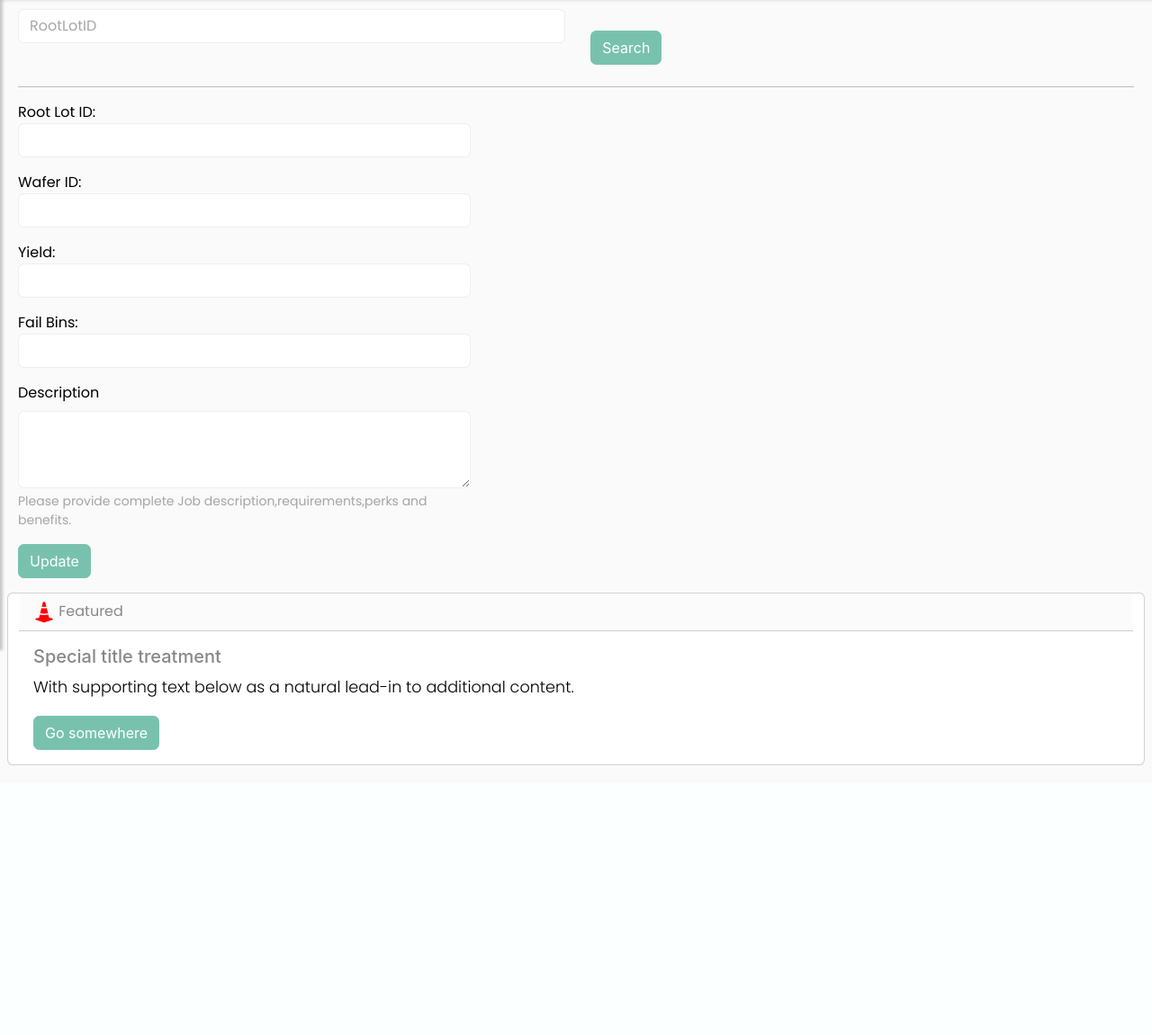
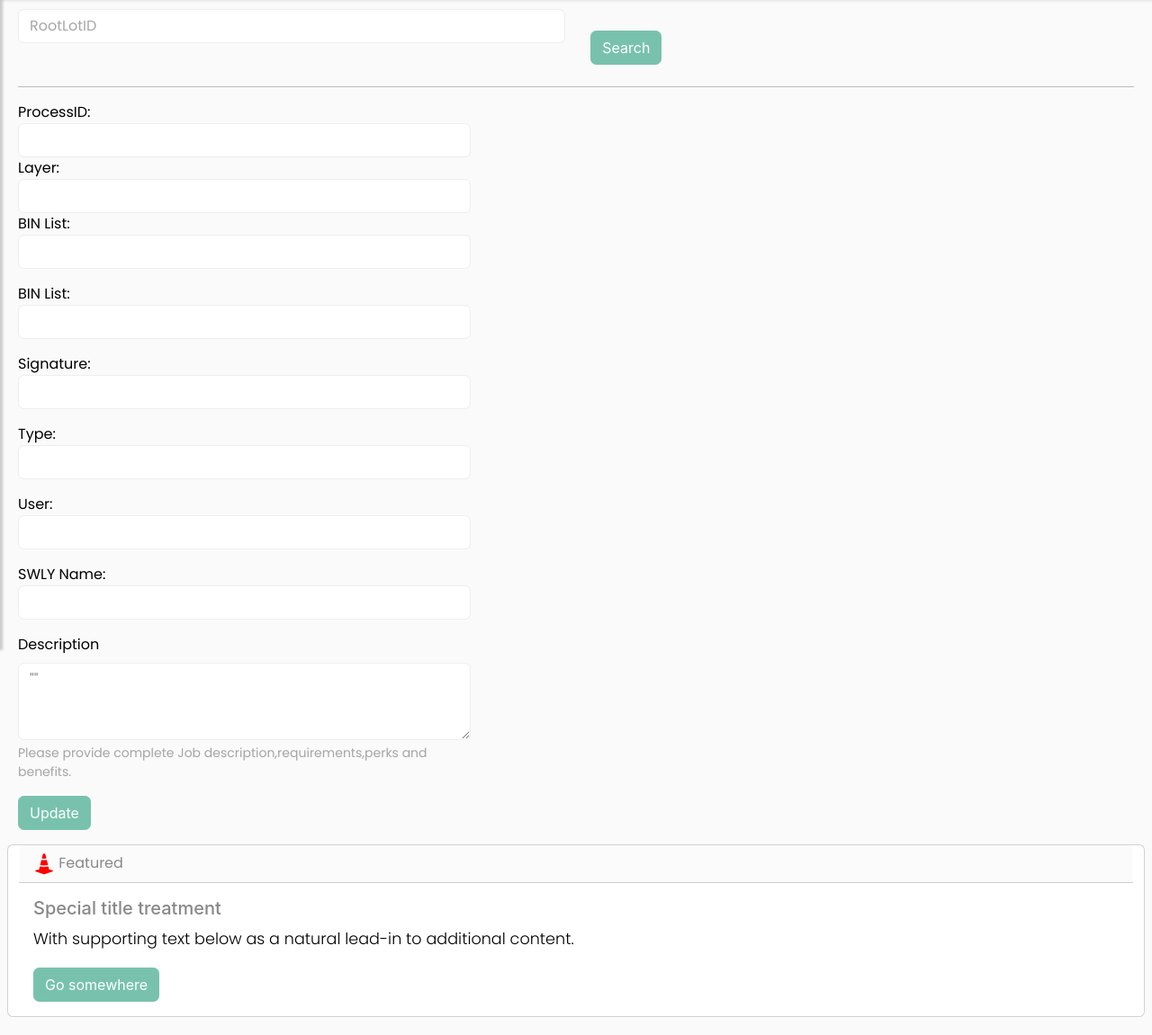
Before and after one commit to qiujian3328103/FASTAPT-AGGRID, a FastAPI app: template templates/createlabel.html in a window 1280 px wide. Shown: the part 80-1231 px from the top of the page at 90% size. Before the commit the page ends 931 px from the top, so only its background shows below. Run offline with FastAPI, Linux system fonts and the light colour scheme; the template is opened without the code that fills it, so the values that code supplies are empty; parts of the project's set-up code (start-up, migrations or seed data) failed here and were passed over; some libraries are stand-ins or nearby versions.

Commit message:
udpate the ui of wafermap and add the change color to the list

```diff
--- a/app/library/models.py
+++ b/app/library/models.py
@@ -21,7 +21,7 @@ class SWLY_LABEL_DATA(Base):
 class SWLY_LABEL_LIST(Base):
     __tablename__ = "swly_name_table"
 
-    id = Column(Integer, primary_key=True)
+    id = Column(Integer, primary_key=True, autoincrement=True)
     process_id = Column(String)
     layer = Column(String)
     tool = Column(String)
--- a/app/routers/swly_recorder.py
+++ b/app/routers/swly_recorder.py
@@ -93,7 +93,7 @@ async def detail_page(request: Request, lot_id: str = Query(...), wafer_id: str
     swly_labels = ["CMP Arc Scartch", "Over Polish", "Focus Spot", "TS Unlanded", "PC-TS UnderShort", "PC Footing"]
 
     # setup swly_bins
-    swly_bins = ["BIN1001", "BIN1002", "BIN1003", "BIN1004"]
+    swly_bins = ["BIN1001", "BIN1002", "BIN1003", "BIN1004", "BIN1019", "BIN1018", "BIN1017", "BIN1016"]
 
     # read the bindata.csv and render the data to html page
     df_bins = pd.read_csv(r"/Users/JianQiu/Dropbox/pythonprojects/fastapi-aggrid/tests/bindata.csv", index_col=False)
--- a/static/customJS/label.js
+++ b/static/customJS/label.js
@@ -18,11 +18,18 @@ class EditButtonComponent {
     }
 
     editRow(data) {
+        console.log("*************")
+        console.log(data);
         // Fill the form with data when the edit button is clicked
-        document.getElementById('inputRootLotId').value = data.lot_id;
-        document.getElementById('inputWaferId').value = data.wafer_id;
-        document.getElementById('inputYield').value = data.yield;
-        document.getElementById('inputFailBins').value = data.fail_bin;
+        document.getElementById('inputProcessId').value = data.process_id;
+        document.getElementById('inputLayer').value = data.layer;
+        document.getElementById('inputBins').value = data.bin_lst;
+        document.getElementById('inputSignature').value = data.signature;
+        document.getElementById('inputUser').value = data.user;
+        document.getElementById('inputSWLYName').value = data.name;
+        document.getElementById('inputSWLYDesc').value = data.desc;
+        document.getElementById('inputTool').value = data.tool;
+        document.getElementById('inputType').value = data.type;
         // Add more fields as necessary
     }
 
@@ -61,20 +68,23 @@ var dateComparator = function(filterLocalDateAtMidnight, cellValue) {
 
 document.addEventListener('DOMContentLoaded', function() {
     columnDefs = [
-        {headerName: "Lot ID", field: "lot_id"},
-        {headerName: "Wafer ID", field: "wafer_id"},
-        {headerName: "Yield", field: "yield"},
-        {headerName: "Fail Bins", field: "fail_bin"},
-        {headerName: "SWLY Label", field: "swly_label"},
         {
             headerName: "Edit",
             field: "edit",
             cellRenderer: EditButtonComponent,
-        }
+        },
+        {"headerName": "process_id", "field": "process_id"},
+        {"headerName": "Layer", "field": "layer"},
+        {"headerName": "EQP", "field": "tool"},
+        {"headerName": "Bins", "field": "bin_lst"},
+        {"headerName": "Signature", "field": "signature"},
+        {"headerName": "Type", "field": "type"},
+        {"headerName": "SWLY_Name", "field": "name"},
+        {"headerName": "Desc", "field": "desc"},
+        {"headerName": "User", "field": "user"},
+        {"headerName": "Last Update", "field": "last_update"},
+
     ];
-    console.log(columnDefs);  // Check if it's defined as expected
-
-
     gridOptions = {
         columnDefs: columnDefs,
         rowData: rowData,
@@ -100,3 +110,25 @@ $(document).ready(function() {
         allowClear: true,
     });
 })
+
+$("#submit_swly_list").submit(function (e) {
+    e.preventDefault();
+
+    var formData = new FormData(this);
+    console.log(formData);
+    $.ajax({
+        url: "/submit_swly_list_data",
+        type: "POST",
+        data: formData,
+        contentType: false,
+        processData: false,
+        success: function (response) {
+            if (gridApi) {
+                gridApi.setRowData(response.rowData);
+            }
+        },
+        error: function (xhr, status, error) {
+            console.log(xhr.responseText); // Log response text which might contain useful error messages
+        }
+    });
+});
--- a/templates/createlabel.html
+++ b/templates/createlabel.html
@@ -44,26 +44,46 @@
         <hr/>
         <div class="row mb-3">
                 <div class = "col-md-5">
-                    <form id="submit_swly_form" method="POST" action="/submit_swly_label_data/">
-                        <div class="mb-3">
-                            <label for="inputRootLotId">Root Lot ID:</label>
-                            <input type="text" id="inputRootLotId" name="root_lot_id" class="form-control" placeholder=" " value={{lot_id}}>
+                    <form id="submit_swly_list" method="post" action="/submit_swly_list_data">
+                        <div class="row">
+                            <div class="col">
+                                <div class="col">
+                                    <label for="inputProcessId">ProcessID:</label>
+                                    <input type="text" id="inputProcessId" name="processid_label" class="form-control" placeholder=" " value="">
+                                </div>
+                                <div class="col">
+                                    <label for="inputLayer">Layer:</label>
+                                    <input type="text" id="inputLayer" name="layer_label" class="form-control" placeholder=" " value="">
+                                </div>
+                            </div>
                         </div>
                         <div class="mb-3">
-                            <label for="inputWaferId">Wafer ID:</label>
-                            <input type="text" id="inputWaferId" name="wafer_id" class="form-control" placeholder=" " value={{wafer_id}}>
+                            <label for="inputTool">BIN List:</label>
+                            <input type="text" id="inputTool" name="tool_label" class="form-control" placeholder=" " value="">
                         </div>
                         <div class="mb-3">
-                            <label for="inputYield">Yield:</label>
-                            <input type="text" id="inputYield" name="yield" class="form-control" placeholder=" " value={{yield}}>
+                            <label for="inputBins">BIN List:</label>
+                            <input type="text" id="inputBins" name="bin_label" class="form-control" placeholder=" " value="">
                         </div>
                         <div class="mb-3">
-                            <label for="inputFailBins">Fail Bins:</label>
-                            <input type="text" id="inputFailBins" name="fail_bins" class="form-control" placeholder=" " value={{fail_bins}}>
+                            <label for="inputSignature">Signature:</label>
+                            <input type="text" id="inputSignature" name="signature_label" class="form-control" placeholder=" " value="">
+                        </div>
+                        <div class="mb-3">
+                            <label for="inputType">Type:</label>
+                            <input type="text" id="inputType" name="type_label" class="form-control" placeholder=" " value="">
+                        </div>
+                        <div class="mb-3">
+                            <label for="inputUser">User:</label>
+                            <input type="text" id="inputUser" name="user_label" class="form-control" placeholder=" " value="">
+                        </div>
+                        <div class="mb-3">
+                            <label for="inputSWLYName">SWLY Name:</label>
+                            <input type="text" id="inputSWLYName" required name="swly_label" class="form-control" placeholder=" " value="">
                         </div>
                         <div class="mb-3">
                             <label for="inputSWLYDesc" class="form-label">Description</label>
-                            <textarea class="form-control" required name="inputSWLYDesc" id="inputSWLYDesc" rows="3">{{swly_desc}}</textarea>
+                            <textarea class="form-control" name="description" id="inputSWLYDesc" rows="3">""</textarea>
                             <div id="help" class="form-text">Please provide complete Job description,requirements,perks and benefits.</div>
                         </div>
                         <button type="submit" class="btn btn-primary">Update</button>
```
Also changed, not shown: app/routers/swly_naming.py (+97 -51 lines), templates/waferlabel.html (+136 -51 lines), tests/create_database.py (added, +42 -0 lines), tests/test_signature.csv (added, +19 -0 lines), test.db.
